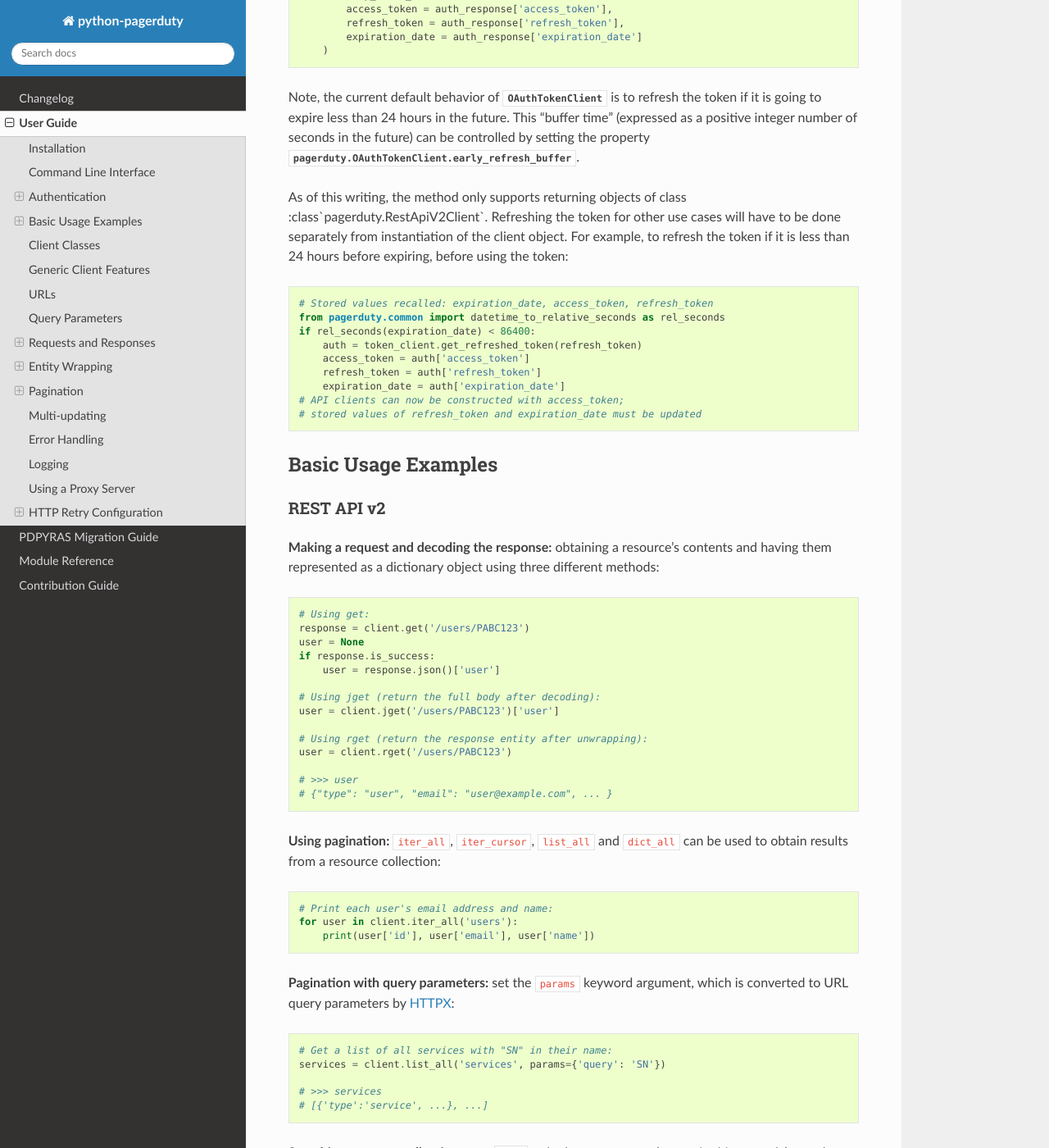
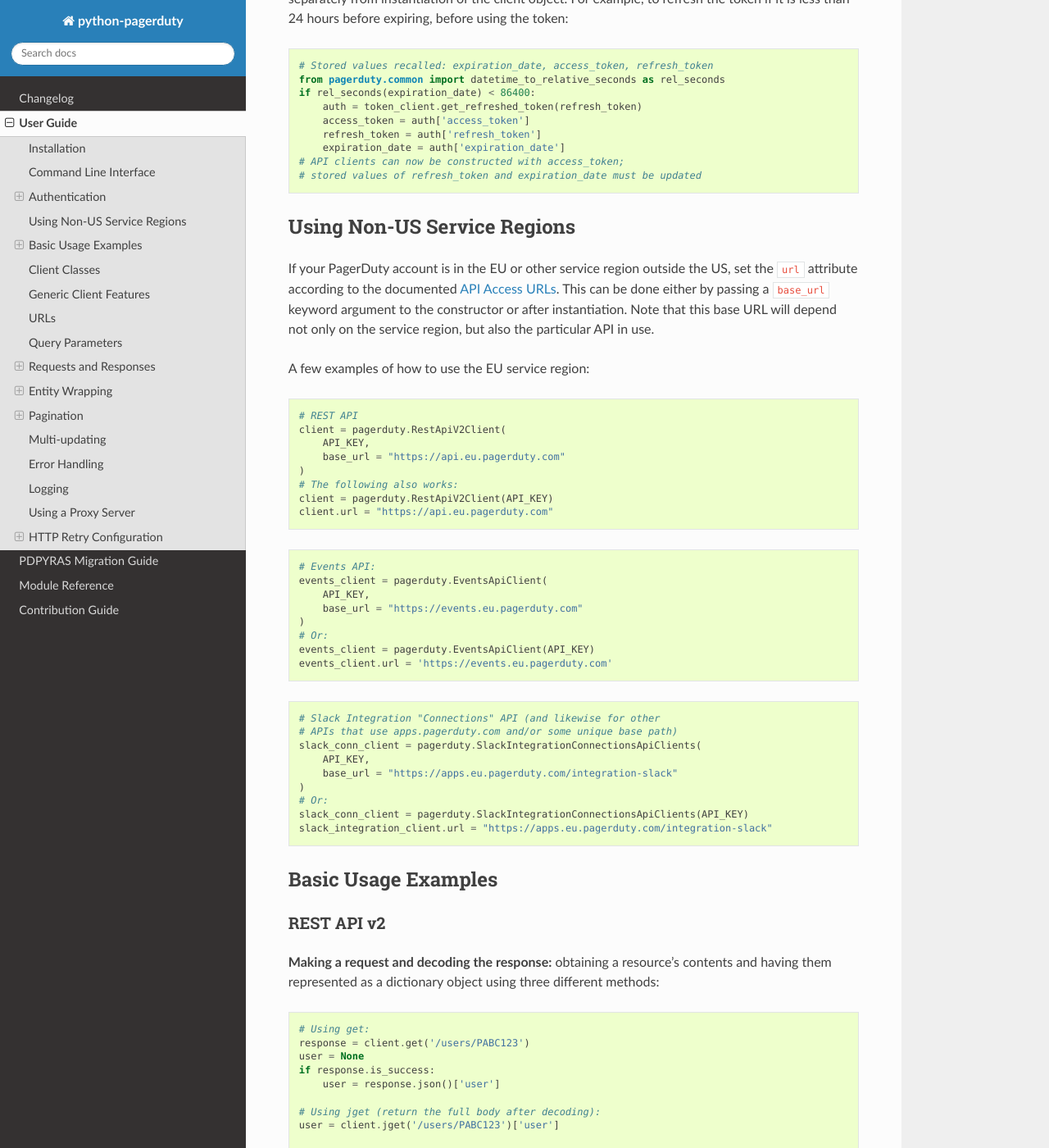
Before and after one commit to PagerDuty/python-pagerduty, a Sphinx documentation site: the page built from sphinx/source/user_guide.rst, in a window 1280 px wide and 1400 px high, scrolled down 3246 px. Shown: the whole window at 82% size. Built offline with Sphinx 7.4.7 and the Read the Docs theme 3.1.0, drawn with Linux system fonts in a browser that asks for light colours; some of the changed text lies outside the part shown.

Commit message:
docs: alternate service regions

```diff
--- a/sphinx/source/user_guide.rst
+++ b/sphinx/source/user_guide.rst
@@ -53,23 +53,6 @@ context managers. For example:
 
     with pagerduty.RestApiV2Client(API_KEY) as client:
         do_application(client)
-
-Using Non-US Service Regions
-****************************
-If your PagerDuty account is in the EU or other service region outside the US,
-set the ``url`` attribute according to the documented `API Access URLs
-<https://support.pagerduty.com/docs/service-regions#api-access-urls>`_, i.e.
-for the EU:
-
-.. code-block:: python
-
-    # REST API
-    client.url = 'https://api.eu.pagerduty.com'
-    # Events API:
-    events_client.url = 'https://events.eu.pagerduty.com'
-    # Slack Integration "Connections" API (and likewise for other
-    # APIs that use apps.pagerduty.com and/or some unique base path):
-    slack_integration_client.url = 'https://apps.eu.pagerduty.com/integration-slack'
 
 The From header
 ***************
@@ -200,6 +183,51 @@ before using the token:
         expiration_date = auth['expiration_date']
     # API clients can now be constructed with access_token;
     # stored values of refresh_token and expiration_date must be updated
+
+Using Non-US Service Regions
+----------------------------
+If your PagerDuty account is in the EU or other service region outside the US,
+set the ``url`` attribute according to the documented `API Access URLs
+<https://support.pagerduty.com/docs/service-regions#api-access-urls>`_. This
+can be done either by passing a ``base_url`` keyword argument to the
+constructor or after instantiation. Note that this base URL will depend not
+only on the service region, but also the particular API in use.
+
+A few examples of how to use the EU service region:
+
+.. code-block:: python
+
+    # REST API
+    client = pagerduty.RestApiV2Client(
+        API_KEY,
+        base_url = "https://api.eu.pagerduty.com"
+    )
+    # The following also works:
+    client = pagerduty.RestApiV2Client(API_KEY)
+    client.url = "https://api.eu.pagerduty.com"
+
+.. code-block:: python
+
+    # Events API:
+    events_client = pagerduty.EventsApiClient(
+        API_KEY,
+        base_url = "https://events.eu.pagerduty.com"
+    )
+    # Or:
+    events_client = pagerduty.EventsApiClient(API_KEY)
+    events_client.url = 'https://events.eu.pagerduty.com'
+
+.. code-block:: python
+
+    # Slack Integration "Connections" API (and likewise for other
+    # APIs that use apps.pagerduty.com and/or some unique base path)
+    slack_conn_client = pagerduty.SlackIntegrationConnectionsApiClients(
+        API_KEY,
+        base_url = "https://apps.eu.pagerduty.com/integration-slack"
+    )
+    # Or:
+    slack_conn_client = pagerduty.SlackIntegrationConnectionsApiClients(API_KEY)
+    slack_integration_client.url = "https://apps.eu.pagerduty.com/integration-slack"
 
 
 Basic Usage Examples
```
